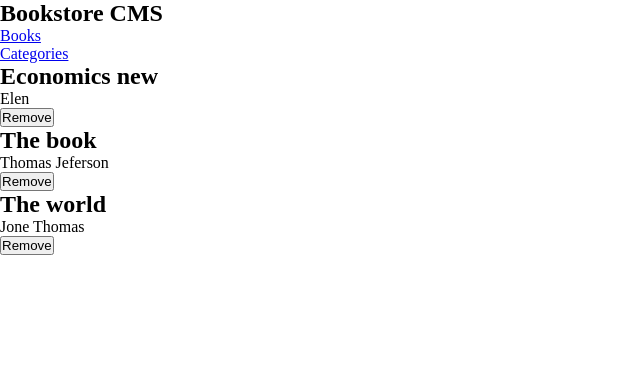
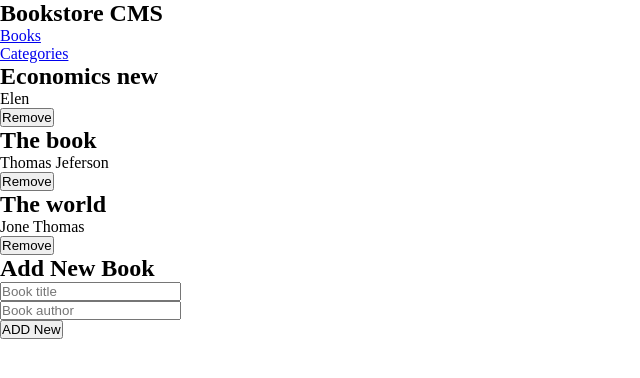
Before and after one commit to bernabasy/Bookstore, a React (Create React App) app: page / in a window 1280 px wide. Shown: the top 378 px of the page, without its empty margins (0-640 px from the left). Built offline with nearby package versions, Linux system fonts and the light colour scheme.

Commit message:
Add functionality for "Add new" button click

```diff
--- /dev/null
+++ b/src/components/Addbook.js
@@ -0,0 +1,35 @@
+import { React, useState } from 'react';
+import { useDispatch } from 'react-redux';
+import { addedBook } from '../redux/books/books';
+
+const Addbook = () => {
+  const [title, setTitle] = useState('');
+  const [author, setAuthor] = useState('');
+  const id = Math.random().toString();
+  const dispatch = useDispatch();
+
+  const handelSubmit = (e) => {
+    e.preventDefault();
+    dispatch(addedBook({ title, author, id }));
+    setTitle('');
+    setAuthor('');
+  };
+
+  return (
+    <div>
+      <h2>Add New Book</h2>
+      <form id="myForm">
+        <div>
+          <input type="text" name="title" value={title} onChange={(e) => setTitle(e.target.value)} placeholder="Book title" required />
+        </div>
+        <div>
+          <input type="text" name="author" value={author} onChange={(e) => setAuthor(e.target.value)} placeholder="Book author" required />
+        </div>
+        <div>
+          <button type="submit" onClick={handelSubmit}>ADD New</button>
+        </div>
+      </form>
+    </div>
+  );
+};
+export default Addbook;
--- a/src/components/Books.js
+++ b/src/components/Books.js
@@ -1,6 +1,7 @@
 import React from 'react';
 import { useSelector } from 'react-redux';
 import Book from './Book';
+import Addbook from './Addbook';
 
 export default function Books() {
   const booklist = useSelector((state) => state.books);
@@ -19,6 +20,7 @@ export default function Books() {
           ))}
         </ul>
       </div>
+      <div><Addbook /></div>
     </>
   );
 }
```
